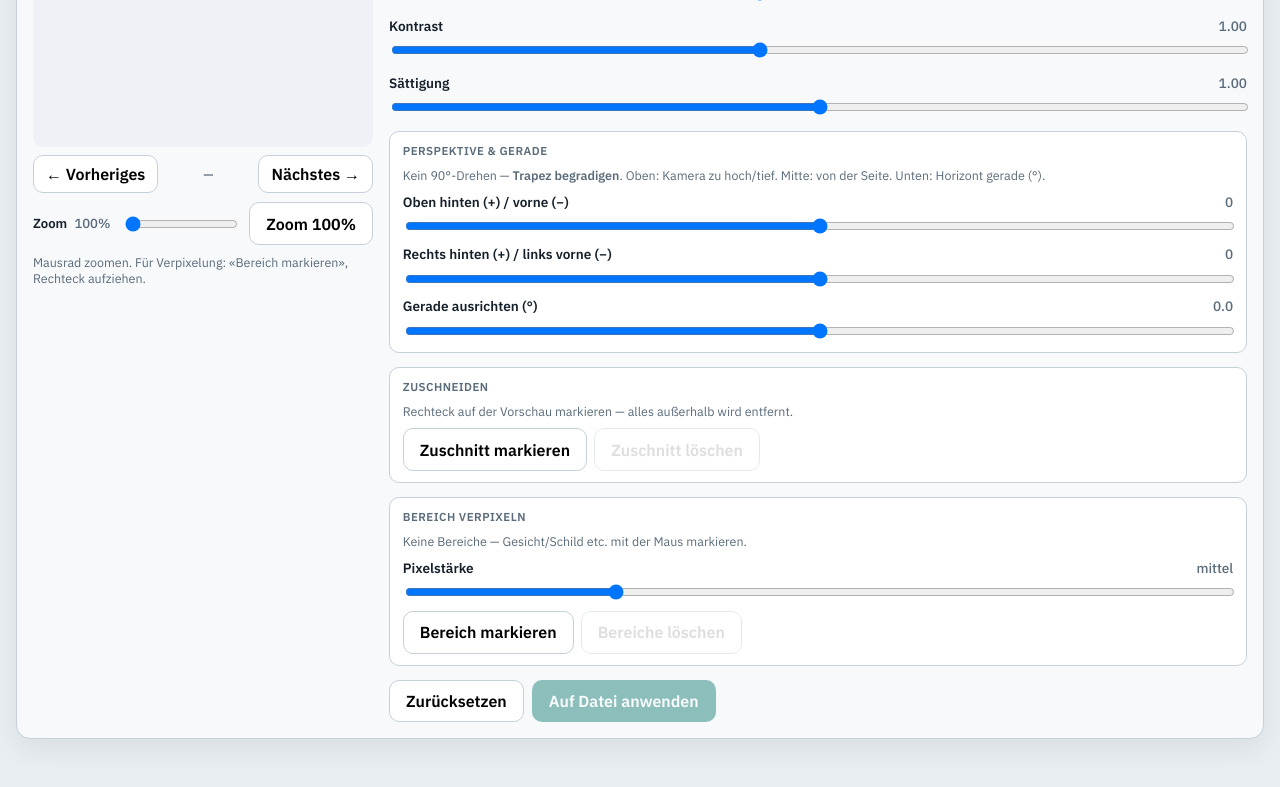
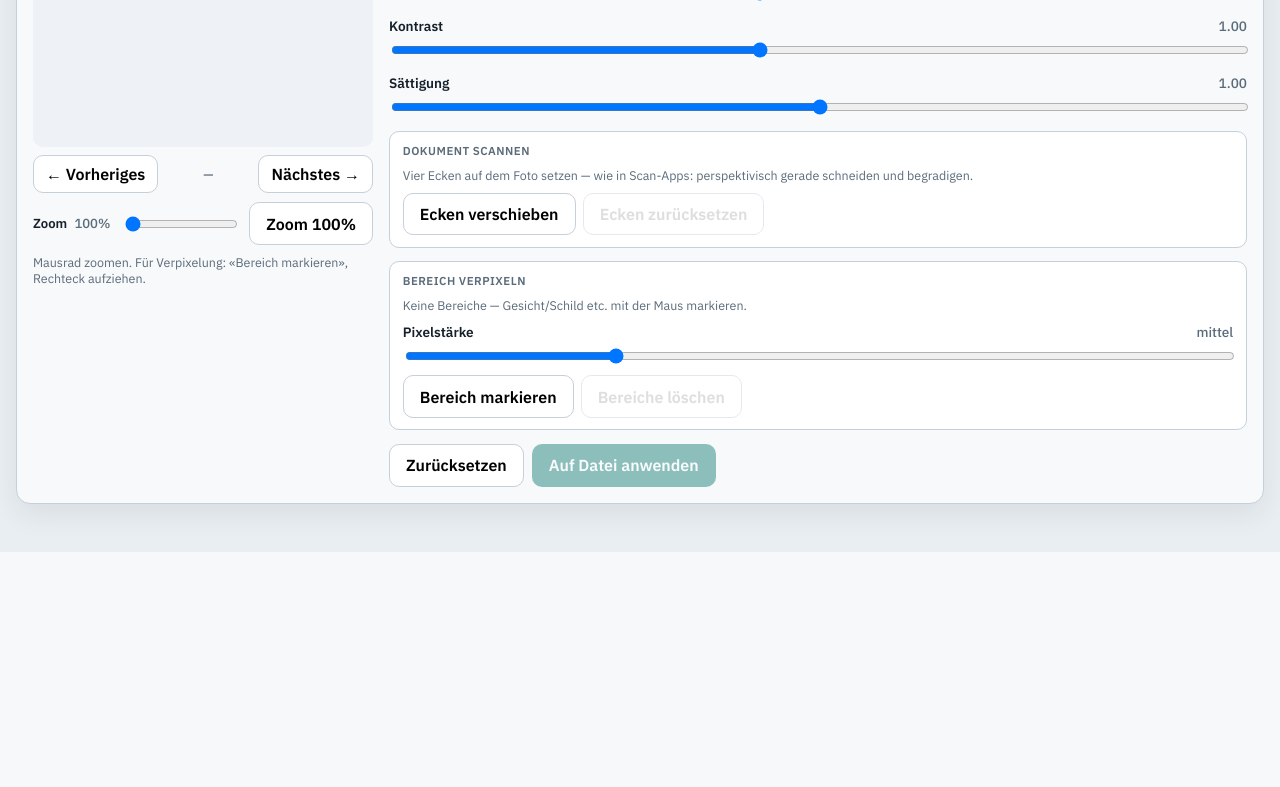
Before and after one commit to PaulG67/foto-exif, a Flask app: page / in a window 1280 px wide. Shown: the part 1236-2023 px from the top of the page. After the commit the page ends 1788 px from the top, so only its background shows below. Run offline with Flask 3, Linux system fonts and the light colour scheme; parts of the project's set-up code (start-up, migrations or seed data) failed here and were passed over; some libraries are stand-ins or nearby versions.

Commit message:
Replace perspective sliders with four-corner document scan.
Scan apps style crop: drag four corners, perspective-correct to a rectangle in Bild anpassen.

Co-authored-by: Cursor <cursoragent@cursor.com>

```diff
--- a/app/main.py
+++ b/app/main.py
@@ -16,8 +16,8 @@ from app.exif_utils import DEFAULT_SCAN_TAG, patch_exif_dates, read_exif_meta, r
 from app.image_edit import (
     apply_image_adjustments,
     estimate_adjusted_size,
-    parse_crop,
     parse_regions,
+    parse_scan_quad,
     render_adjusted_jpeg,
 )
 
@@ -176,7 +176,7 @@ def create_app() -> Flask:
             abort(404)
         try:
             regions = parse_regions(request.args.get("regions", ""))
-            crop = parse_crop(request.args.get("crop", ""))
+            scan_quad = parse_scan_quad(request.args.get("scan_quad", ""))
             data = render_adjusted_jpeg(
                 path,
                 brightness=float(request.args.get("brightness", 1)),
@@ -184,10 +184,7 @@ def create_app() -> Flask:
                 saturation=float(request.args.get("saturation", 1)),
                 regions=regions,
                 pixel_strength=float(request.args.get("pixel_strength", 0.045)),
-                persp_vertical=float(request.args.get("persp_vertical", 0)),
-                persp_horizontal=float(request.args.get("persp_horizontal", 0)),
-                rotate_deg=float(request.args.get("rotate_deg", 0)),
-                crop=crop,
+                scan_quad=scan_quad,
                 quality=88,
                 max_side=1600,
             )
@@ -207,13 +204,10 @@ def create_app() -> Flask:
             contrast = float(request.args.get("contrast", 1))
             saturation = float(request.args.get("saturation", 1))
             pixel_strength = float(request.args.get("pixel_strength", 0.045))
-            persp_vertical = float(request.args.get("persp_vertical", 0))
-            persp_horizontal = float(request.args.get("persp_horizontal", 0))
-            rotate_deg = float(request.args.get("rotate_deg", 0))
         except (TypeError, ValueError):
             return jsonify({"ok": False, "error": "Ungueltige Werte"}), 400
         regions = parse_regions(request.args.get("regions", ""))
-        crop = parse_crop(request.args.get("crop", ""))
+        scan_quad = parse_scan_quad(request.args.get("scan_quad", ""))
         try:
             current = path.stat().st_size
             estimated = estimate_adjusted_size(
@@ -223,10 +217,7 @@ def create_app() -> Flask:
                 saturation=saturation,
                 regions=regions,
                 pixel_strength=pixel_strength,
-                persp_vertical=persp_vertical,
-                persp_horizontal=persp_horizontal,
-                rotate_deg=rotate_deg,
-                crop=crop,
+                scan_quad=scan_quad,
             )
             return jsonify(
                 {
@@ -251,13 +242,10 @@ def create_app() -> Flask:
             contrast = float(data.get("contrast", 1))
             saturation = float(data.get("saturation", 1))
             pixel_strength = float(data.get("pixel_strength", 0.045))
-            persp_vertical = float(data.get("persp_vertical", 0))
-            persp_horizontal = float(data.get("persp_horizontal", 0))
-            rotate_deg = float(data.get("rotate_deg", 0))
         except (TypeError, ValueError):
             return jsonify({"ok": False, "error": "Ungueltige Werte"}), 400
         regions = parse_regions(data.get("regions"))
-        crop = parse_crop(data.get("crop"))
+        scan_quad = parse_scan_quad(data.get("scan_quad"))
 
         try:
             path = safe_path(rel, root_name)
@@ -270,10 +258,7 @@ def create_app() -> Flask:
                 saturation=saturation,
                 regions=regions,
                 pixel_strength=pixel_strength,
-                persp_vertical=persp_vertical,
-                persp_horizontal=persp_horizontal,
-                rotate_deg=rotate_deg,
-                crop=crop,
+                scan_quad=scan_quad,
             )
             meta = read_exif_meta(path)
             return jsonify(
--- a/app/templates/index.html
+++ b/app/templates/index.html
@@ -214,14 +214,28 @@
       border-style: dashed;
       background: rgba(226, 75, 74, .18);
     }
-    .adjust-region.is-crop {
-      border-color: #16794c;
-      background: rgba(22, 121, 76, .12);
-    }
-    .adjust-region.is-crop.is-draft {
-      background: rgba(22, 121, 76, .2);
-    }
-    .adjust-persp-box,
+    .adjust-scan-svg {
+      position: absolute; overflow: visible; pointer-events: none;
+    }
+    .adjust-scan-svg polygon {
+      fill: rgba(22, 121, 76, .14);
+      stroke: #16794c;
+      stroke-width: 2;
+    }
+    .adjust-scan-handle {
+      position: absolute;
+      width: 16px; height: 16px; margin: -8px 0 0 -8px;
+      border-radius: 50%;
+      border: 2px solid #fff;
+      background: #16794c;
+      box-shadow: 0 1px 4px rgba(0,0,0,.35);
+      pointer-events: auto;
+      cursor: grab;
+      z-index: 3;
+    }
+    .adjust-scan-handle:active { cursor: grabbing; }
+    .adjust-preview-wrap.is-scanning { cursor: default; }
+    .adjust-scan-box,
     .adjust-pixel-box {
       display: grid; gap: .55rem;
       padding: .7rem .8rem;
@@ -441,28 +455,12 @@
             <label>Sättigung <span id="valSaturation">1.00</span></label>
             <input type="range" id="adjSaturation" min="0.0" max="2.0" step="0.01" value="1" />
           </div>
-          <div class="adjust-persp-box">
-            <p class="group-title">Perspektive &amp; Gerade</p>
-            <p class="group-hint">Kein 90°-Drehen — <strong>Trapez begradigen</strong>. Oben: Kamera zu hoch/tief. Mitte: von der Seite. Unten: Horizont gerade (°).</p>
-            <div class="slider-row">
-              <label>Oben hinten (+) / vorne (−) <span id="valPerspVert">0</span></label>
-              <input type="range" id="adjPerspVert" min="-30" max="30" step="1" value="0" />
-            </div>
-            <div class="slider-row">
-              <label>Rechts hinten (+) / links vorne (−) <span id="valPerspHoriz">0</span></label>
-              <input type="range" id="adjPerspHoriz" min="-30" max="30" step="1" value="0" />
-            </div>
-            <div class="slider-row">
-              <label>Gerade ausrichten (°) <span id="valRotateDeg">0.0</span></label>
-              <input type="range" id="adjRotateDeg" min="-15" max="15" step="0.1" value="0" />
-            </div>
-          </div>
-          <div class="adjust-persp-box">
-            <p class="group-title">Zuschneiden</p>
-            <p class="group-hint" id="cropRegionHint">Rechteck auf der Vorschau markieren — alles außerhalb wird entfernt.</p>
+          <div class="adjust-scan-box">
+            <p class="group-title">Dokument scannen</p>
+            <p class="group-hint" id="scanRegionHint">Vier Ecken auf dem Foto setzen — wie in Scan-Apps: perspektivisch gerade schneiden und begradigen.</p>
             <div class="adjust-pixel-actions">
-              <button type="button" id="btnCropMode">Zuschnitt markieren</button>
-              <button type="button" id="btnCropClear" disabled>Zuschnitt löschen</button>
+              <button type="button" id="btnScanMode">Ecken verschieben</button>
+              <button type="button" id="btnScanReset" disabled>Ecken zurücksetzen</button>
             </div>
           </div>
           <div class="adjust-pixel-box">
@@ -546,7 +544,7 @@
         !adjustIsNeutral();
       $("btnAdjApply").disabled = !canAdj;
       $("btnPixelClear").disabled = !pixelateState.regions.length;
-      $("btnCropClear").disabled = !cropState.region;
+      $("btnScanReset").disabled = scanCornersDefault(scanState.corners);
       updateAdjustNav();
     }
 
@@ -598,13 +596,26 @@
       startX: 0,
       startY: 0,
     };
-    const cropState = {
-      region: null,
-      draft: null,
-      drawing: false,
-      startX: 0,
-      startY: 0,
+    const DEFAULT_SCAN_CORNERS = [
+      { x: 0, y: 0 },
+      { x: 1, y: 0 },
+      { x: 1, y: 1 },
+      { x: 0, y: 1 },
+    ];
+    const scanState = {
+      corners: DEFAULT_SCAN_CORNERS.map((c) => ({ ...c })),
+      dragIndex: -1,
+      previewTimer: null,
     };
+
+    function scanCornersDefault(corners) {
+      for (let i = 0; i < 4; i++) {
+        const d = DEFAULT_SCAN_CORNERS[i];
+        const c = corners[i];
+        if (Math.abs(c.x - d.x) > 0.008 || Math.abs(c.y - d.y) > 0.008) return false;
+      }
+      return true;
+    }
 
     function adjustValues() {
       return {
@@ -612,11 +623,8 @@
         contrast: parseFloat($("adjContrast").value) || 1,
         saturation: parseFloat($("adjSaturation").value) || 1,
         pixel_strength: parseFloat($("adjPixel").value) || 0.045,
-        persp_vertical: parseFloat($("adjPerspVert").value) || 0,
-        persp_horizontal: parseFloat($("adjPerspHoriz").value) || 0,
-        rotate_deg: parseFloat($("adjRotateDeg").value) || 0,
         regions: pixelateState.regions.map((r) => ({ ...r })),
-        crop: cropState.region ? { ...cropState.region } : null,
+        scan_quad: scanState.corners.map((c) => ({ ...c })),
       };
     }
 
@@ -626,17 +634,13 @@
         Math.abs(v.brightness - 1) < 0.005 &&
         Math.abs(v.contrast - 1) < 0.005 &&
         Math.abs(v.saturation - 1) < 0.005 &&
-        Math.abs(v.persp_vertical) < 0.05 &&
-        Math.abs(v.persp_horizontal) < 0.05 &&
-        Math.abs(v.rotate_deg) < 0.05 &&
         !v.regions.length &&
-        !v.crop
+        scanCornersDefault(v.scan_quad)
       );
     }
 
-    function encodeCropParam(crop) {
-      if (!crop) return "";
-      return `${crop.x.toFixed(5)},${crop.y.toFixed(5)},${crop.w.toFixed(5)},${crop.h.toFixed(5)}`;
+    function encodeScanQuad(corners) {
+      return corners.map((c) => `${c.x.toFixed(5)},${c.y.toFixed(5)}`).join(";");
     }
 
     function pixelStrengthLabel(s) {
@@ -657,9 +661,6 @@
       $("valBrightness").textContent = v.brightness.toFixed(2);
       $("valContrast").textContent = v.contrast.toFixed(2);
       $("valSaturation").textContent = v.saturation.toFixed(2);
-      $("valPerspVert").textContent = String(Math.round(v.persp_vertical));
-      $("valPerspHoriz").textContent = String(Math.round(v.persp_horizontal));
-      $("valRotateDeg").textContent = v.rotate_deg.toFixed(1);
       $("valPixel").textContent = pixelStrengthLabel(v.pixel_strength);
       $("valZoom").textContent = `${Math.round(zoomState.scale * 100)}%`;
       $("adjZoom").value = String(zoomState.scale);
@@ -667,40 +668,43 @@
       $("pixelRegionHint").textContent = n
         ? `${n} Bereich(e) markiert — Vorschau zeigt die Verpixelung.`
         : "Keine Bereiche — Gesicht/Schild etc. mit der Maus markieren.";
-      $("cropRegionHint").textContent = v.crop
-        ? `Zuschnitt markiert (${Math.round(v.crop.w * 100)}×${Math.round(v.crop.h * 100)} % der Fläche).`
-        : "Rechteck auf der Vorschau markieren — alles außerhalb wird entfernt.";
+      const scanActive = !scanCornersDefault(v.scan_quad);
+      $("scanRegionHint").textContent = scanActive
+        ? "Ecken gesetzt — Vorschau zeigt den entzerrten Zuschnitt. «Auf Datei anwenden» speichert dauerhaft."
+        : "Vier Ecken auf dem Foto setzen — wie in Scan-Apps: perspektivisch gerade schneiden und begradigen.";
     }
 
     function updateAdjustModeHint() {
       if (adjustDrawMode === "pixel") {
         $("adjustModeHint").textContent =
           "Verpixeln: Rechteck aufziehen. Nochmal «Bereich markieren» zum Beenden. Mausrad = Zoom.";
-      } else if (adjustDrawMode === "crop") {
+      } else if (adjustDrawMode === "scan") {
         $("adjustModeHint").textContent =
-          "Zuschneiden: Rechteck aufziehen. Nochmal «Zuschnitt markieren» zum Beenden. Mausrad = Zoom.";
+          "Scan: die vier grünen Punkte ziehen (Ecken des Dokuments). Nochmal «Ecken verschieben» zum Beenden. Mausrad = Zoom.";
       } else {
         $("adjustModeHint").textContent =
-          "Mausrad zoomen. Perspektive/Grad in den Reglern — Zuschnitt oder Verpixeln per Markieren-Button.";
+          "Mausrad zoomen. «Ecken verschieben» für Dokument-Scan, «Bereich markieren» für Verpixelung.";
       }
     }
 
     function setAdjustDrawMode(mode) {
-      adjustDrawMode = mode === "pixel" || mode === "crop" ? mode : null;
+      adjustDrawMode = mode === "pixel" || mode === "scan" ? mode : null;
       $("btnPixelMode").classList.toggle("active", adjustDrawMode === "pixel");
       $("btnPixelMode").textContent = adjustDrawMode === "pixel" ? "Verpixeln aktiv" : "Bereich markieren";
-      $("btnCropMode").classList.toggle("active", adjustDrawMode === "crop");
-      $("btnCropMode").textContent = adjustDrawMode === "crop" ? "Zuschnitt aktiv" : "Zuschnitt markieren";
-      $("adjustViewport").classList.toggle("is-selecting", !!adjustDrawMode);
+      $("btnScanMode").classList.toggle("active", adjustDrawMode === "scan");
+      $("btnScanMode").textContent = adjustDrawMode === "scan" ? "Ecken aktiv" : "Ecken verschieben";
+      $("adjustViewport").classList.toggle("is-selecting", adjustDrawMode === "pixel");
+      $("adjustViewport").classList.toggle("is-scanning", adjustDrawMode === "scan");
       updateAdjustModeHint();
+      renderAdjustOverlay();
     }
 
     function setPixelateMode(on) {
       setAdjustDrawMode(on ? "pixel" : null);
     }
 
-    function setCropMode(on) {
-      setAdjustDrawMode(on ? "crop" : null);
+    function setScanMode(on) {
+      setAdjustDrawMode(on ? "scan" : null);
     }
 
     function clearPixelRegions({ refresh = true } = {}) {
@@ -714,10 +718,9 @@
       }
     }
 
-    function clearCropRegion({ refresh = true } = {}) {
-      cropState.region = null;
-      cropState.draft = null;
-      cropState.drawing = false;
+    function resetScanCorners({ refresh = true } = {}) {
+      scanState.corners = DEFAULT_SCAN_CORNERS.map((c) => ({ ...c }));
+      scanState.dragIndex = -1;
       renderAdjustOverlay();
       if (refresh) {
         updateAdjustPreview();
@@ -830,10 +833,36 @@
       if (pixelateState.draft) pix.push({ ...pixelateState.draft, _draft: true });
       for (const r of pix) drawRect(r, "adjust-region");
 
-      if (cropState.draft) {
-        drawRect({ ...cropState.draft, _draft: true }, "adjust-region is-crop");
-      } else if (cropState.region) {
-        drawRect({ ...cropState.region, _draft: false }, "adjust-region is-crop");
+      const showScan = adjustDrawMode === "scan" || !scanCornersDefault(scanState.corners);
+      if (showScan) {
+        const pts = scanState.corners.map((c) => ({
+          px: left + c.x * imgRect.width,
+          py: top + c.y * imgRect.height,
+        }));
+        const svg = document.createElementNS("http://www.w3.org/2000/svg", "svg");
+        svg.setAttribute("class", "adjust-scan-svg");
+        svg.style.left = `${left}px`;
+        svg.style.top = `${top}px`;
+        svg.style.width = `${imgRect.width}px`;
+        svg.style.height = `${imgRect.height}px`;
+        const poly = document.createElementNS("http://www.w3.org/2000/svg", "polygon");
+        poly.setAttribute(
+          "points",
+          pts.map((p) => `${p.px - left},${p.py - top}`).join(" ")
+        );
+        svg.appendChild(poly);
+        overlay.appendChild(svg);
+        if (adjustDrawMode === "scan") {
+          scanState.corners.forEach((c, i) => {
+            const h = document.createElement("div");
+            h.className = "adjust-scan-handle";
+            h.dataset.scanCorner = String(i);
+            h.style.left = `${left + c.x * imgRect.width}px`;
+            h.style.top = `${top + c.y * imgRect.height}px`;
+            h.title = ["Oben links", "Oben rechts", "Unten rechts", "Unten links"][i];
+            overlay.appendChild(h);
+          });
+        }
       }
     }
 
@@ -841,13 +870,10 @@
       $("adjBrightness").value = "1";
       $("adjContrast").value = "1";
       $("adjSaturation").value = "1";
-      $("adjPerspVert").value = "0";
-      $("adjPerspHoriz").value = "0";
-      $("adjRotateDeg").value = "0";
       $("adjPixel").value = "0.045";
       setAdjustDrawMode(null);
       clearPixelRegions({ refresh: false });
-      clearCropRegion({ refresh: false });
+      resetScanCorners({ refresh: false });
       syncAdjustLabels();
       updateAdjustPreview();
       updateButtons();
@@ -863,7 +889,7 @@
         zoomState.path = null;
         setAdjustDrawMode(null);
         clearPixelRegions({ refresh: false });
-        clearCropRegion({ refresh: false });
+        resetScanCorners({ refresh: false });
         resetZoomView();
         renderAdjustOverlay();
         return;
@@ -872,7 +898,7 @@
         zoomState.path = f.path;
         setAdjustDrawMode(null);
         clearPixelRegions({ refresh: false });
-        clearCropRegion({ refresh: false });
+        resetScanCorners({ refresh: false });
         resetZoomView();
       }
       $("adjustTarget").textContent = `Aktiv: ${f.name}`;
@@ -908,12 +934,9 @@
           contrast: String(v.contrast),
           saturation: String(v.saturation),
           pixel_strength: String(v.pixel_strength),
-          persp_vertical: String(v.persp_vertical),
-          persp_horizontal: String(v.persp_horizontal),
-          rotate_deg: String(v.rotate_deg),
         });
         if (v.regions.length) q.set("regions", encodeRegionsParam(v.regions));
-        if (v.crop) q.set("crop", encodeCropParam(v.crop));
+        if (!scanCornersDefault(v.scan_quad)) q.set("scan_quad", encodeScanQuad(v.scan_quad));
         try {
           const res = await fetch(`/api/adjust-size?${q.toString()}`, {
             signal: adjustSizeAbort.signal,
@@ -954,13 +977,10 @@
           contrast: String(v.contrast),
           saturation: String(v.saturation),
           pixel_strength: String(v.pixel_strength),
-          persp_vertical: String(v.persp_vertical),
-          persp_horizontal: String(v.persp_horizontal),
-          rotate_deg: String(v.rotate_deg),
           t: String(state.cacheBust),
         });
         if (v.regions.length) q.set("regions", encodeRegionsParam(v.regions));
-        if (v.crop) q.set("crop", encodeCropParam(v.crop));
+        if (!scanCornersDefault(v.scan_quad)) q.set("scan_quad", encodeScanQuad(v.scan_quad));
         const img = $("adjustPreview");
         img.onload = () => renderAdjustOverlay();
         img.src = `/api/adjust-preview?${q.toString()}`;
@@ -989,14 +1009,23 @@
       });
       vp.addEventListener("pointerdown", (e) => {
         if (e.button !== 0) return;
-        if (adjustDrawMode === "pixel" || adjustDrawMode === "crop") {
+        if (adjustDrawMode === "scan") {
+          const t = e.target;
+          if (t && t.classList && t.classList.contains("adjust-scan-handle")) {
+            scanState.dragIndex = parseInt(t.dataset.scanCorner, 10);
+            if (Number.isNaN(scanState.dragIndex)) scanState.dragIndex = -1;
+            vp.setPointerCapture(e.pointerId);
+            e.preventDefault();
+            return;
+          }
+        }
+        if (adjustDrawMode === "pixel") {
           const p = clientToNorm(e.clientX, e.clientY);
           if (!p) return;
-          const st = adjustDrawMode === "crop" ? cropState : pixelateState;
-          st.drawing = true;
-          st.startX = p.x;
-          st.startY = p.y;
-          st.draft = { x: p.x, y: p.y, w: 0, h: 0 };
+          pixelateState.drawing = true;
+          pixelateState.startX = p.x;
+          pixelateState.startY = p.y;
+          pixelateState.draft = { x: p.x, y: p.y, w: 0, h: 0 };
           vp.setPointerCapture(e.pointerId);
           renderAdjustOverlay();
           return;
@@ -1009,11 +1038,22 @@
         vp.setPointerCapture(e.pointerId);
       });
       vp.addEventListener("pointermove", (e) => {
-        if (pixelateState.drawing || cropState.drawing) {
+        if (scanState.dragIndex >= 0) {
           const p = clientToNorm(e.clientX, e.clientY);
           if (!p) return;
-          const st = cropState.drawing ? cropState : pixelateState;
-          st.draft = normRectFromPoints({ x: st.startX, y: st.startY }, p);
+          scanState.corners[scanState.dragIndex] = { x: p.x, y: p.y };
+          renderAdjustOverlay();
+          clearTimeout(scanState.previewTimer);
+          scanState.previewTimer = setTimeout(updateAdjustPreview, 180);
+          return;
+        }
+        if (pixelateState.drawing) {
+          const p = clientToNorm(e.clientX, e.clientY);
+          if (!p) return;
+          pixelateState.draft = normRectFromPoints(
+            { x: pixelateState.startX, y: pixelateState.startY },
+            p
+          );
           renderAdjustOverlay();
           return;
         }
@@ -1026,18 +1066,23 @@
         applyZoomTransform();
       });
       const endPointer = (e) => {
-        if (pixelateState.drawing || cropState.drawing) {
-          const isCrop = cropState.drawing;
-          const st = isCrop ? cropState : pixelateState;
-          st.drawing = false;
-          const draft = st.draft;
-          st.draft = null;
+        if (scanState.dragIndex >= 0) {
+          scanState.dragIndex = -1;
+          try {
+            vp.releasePointerCapture(e.pointerId);
+          } catch (_) {}
+          updateAdjustPreview();
+          return;
+        }
+        if (pixelateState.drawing) {
+          pixelateState.drawing = false;
+          const draft = pixelateState.draft;
+          pixelateState.draft = null;
           try {
             vp.releasePointerCapture(e.pointerId);
           } catch (_) {}
           if (draft && draft.w >= 0.01 && draft.h >= 0.01) {
-            if (isCrop) cropState.region = draft;
-            else pixelateState.regions.push(draft);
+            pixelateState.regions.push(draft);
             updateAdjustPreview();
           } else {
             renderAdjustOverlay();
@@ -1323,17 +1368,17 @@
       updateButtons();
     });
 
-    ["adjBrightness", "adjContrast", "adjSaturation", "adjPerspVert", "adjPerspHoriz", "adjRotateDeg", "adjPixel"].forEach((id) => {
+    ["adjBrightness", "adjContrast", "adjSaturation", "adjPixel"].forEach((id) => {
       $(id).addEventListener("input", updateAdjustPreview);
     });
     $("btnPixelMode").addEventListener("click", () => {
       setAdjustDrawMode(adjustDrawMode === "pixel" ? null : "pixel");
     });
-    $("btnCropMode").addEventListener("click", () => {
-      setAdjustDrawMode(adjustDrawMode === "crop" ? null : "crop");
+    $("btnScanMode").addEventListener("click", () => {
+      setAdjustDrawMode(adjustDrawMode === "scan" ? null : "scan");
     });
     $("btnPixelClear").addEventListener("click", () => clearPixelRegions());
-    $("btnCropClear").addEventListener("click", () => clearCropRegion());
+    $("btnScanReset").addEventListener("click", () => resetScanCorners());
     $("btnAdjReset").addEventListener("click", resetAdjustSliders);
     $("btnAdjApply").addEventListener("click", async () => {
       if (!state.active || state.root !== "photos") return;
@@ -1356,10 +1401,7 @@
             contrast: v.contrast,
             saturation: v.saturation,
             pixel_strength: v.pixel_strength,
-            persp_vertical: v.persp_vertical,
-            persp_horizontal: v.persp_horizontal,
-            rotate_deg: v.rotate_deg,
-            crop: v.crop,
+            scan_quad: scanCornersDefault(v.scan_quad) ? null : encodeScanQuad(v.scan_quad),
             regions: v.regions,
           }),
         });
@@ -1378,11 +1420,7 @@
           bits.push("Farbe");
         }
         if (v.regions.length) bits.push(`${v.regions.length}× verpixelt`);
-        if (Math.abs(v.persp_vertical) > 0.05 || Math.abs(v.persp_horizontal) > 0.05) {
-          bits.push("Perspektive");
-        }
-        if (Math.abs(v.rotate_deg) > 0.05) bits.push("Gerade");
-        if (v.crop) bits.push("Zuschnitt");
+        if (!scanCornersDefault(v.scan_quad)) bits.push("Scan");
         resetAdjustSliders();
         await load(state.path, {
           preserveSelection: true,
```
Also changed, not shown: app/image_edit.py (+101 -164 lines).
